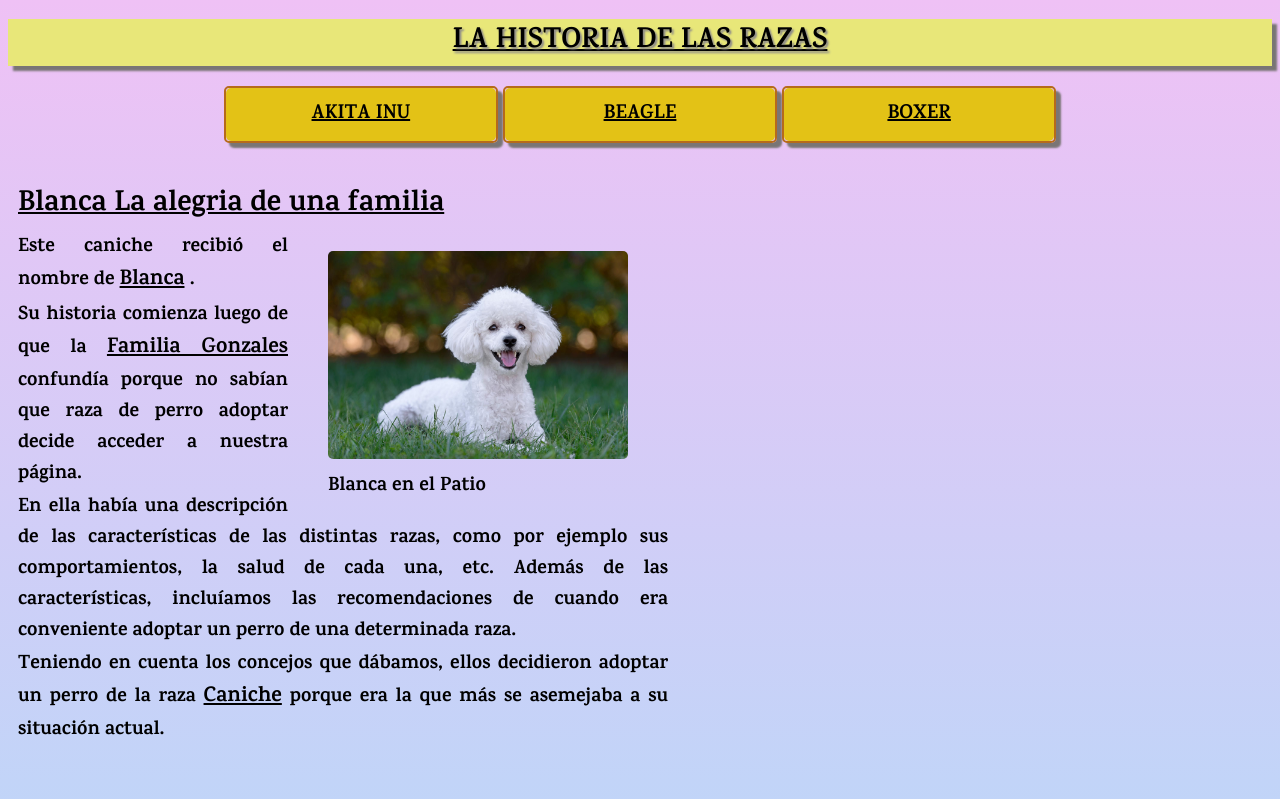
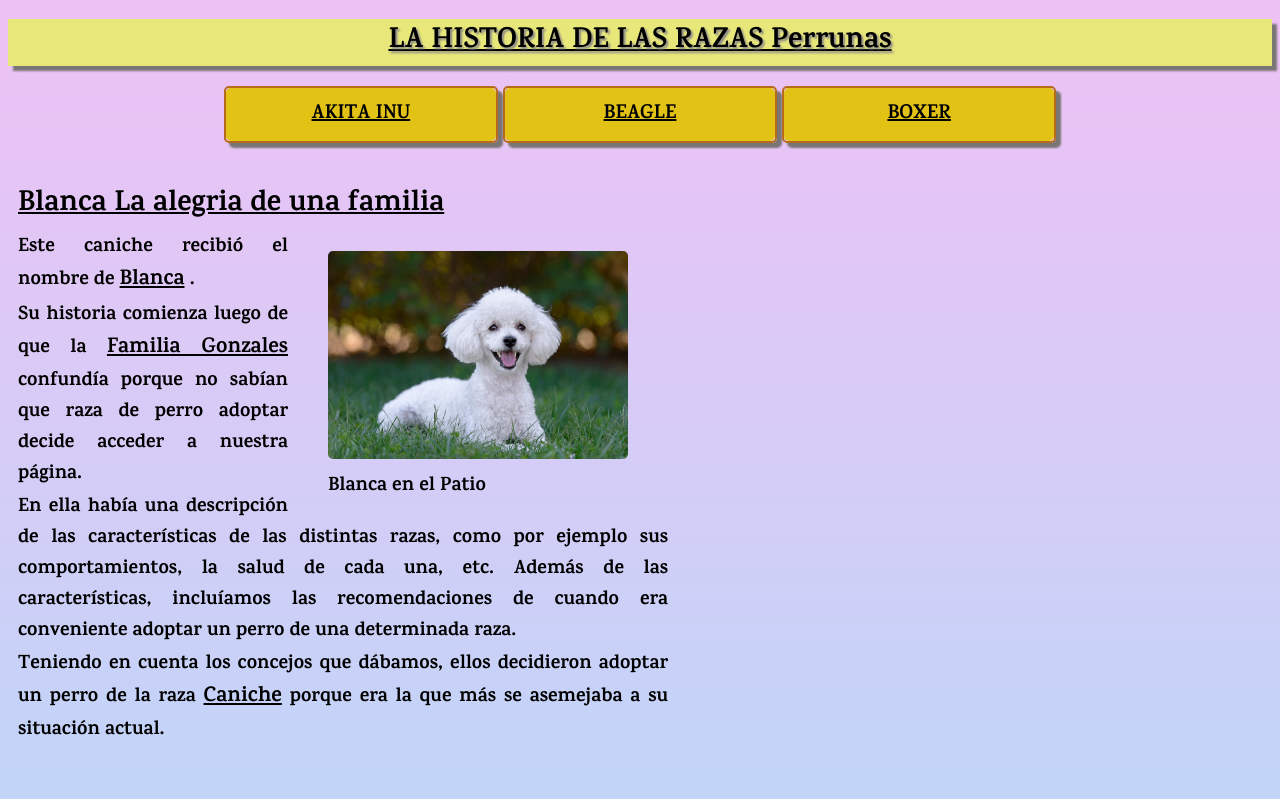
Before and after one commit to JaimeMatias/Perros, a plain HTML site: page index.html in a window 1280 px wide. Shown: the top 799 px of the page. Drawn offline with Linux system fonts and the light colour scheme.

Commit message:
segundo commit

```diff
--- a/index.html
+++ b/index.html
@@ -12,7 +12,7 @@
 
 <body>
   <header>
-    <h1>LA HISTORIA DE LAS RAZAS</h1>
+    <h1>LA HISTORIA DE LAS RAZAS Perrunas</h1>
     <nav>
       <ul class="nav">
 
```
